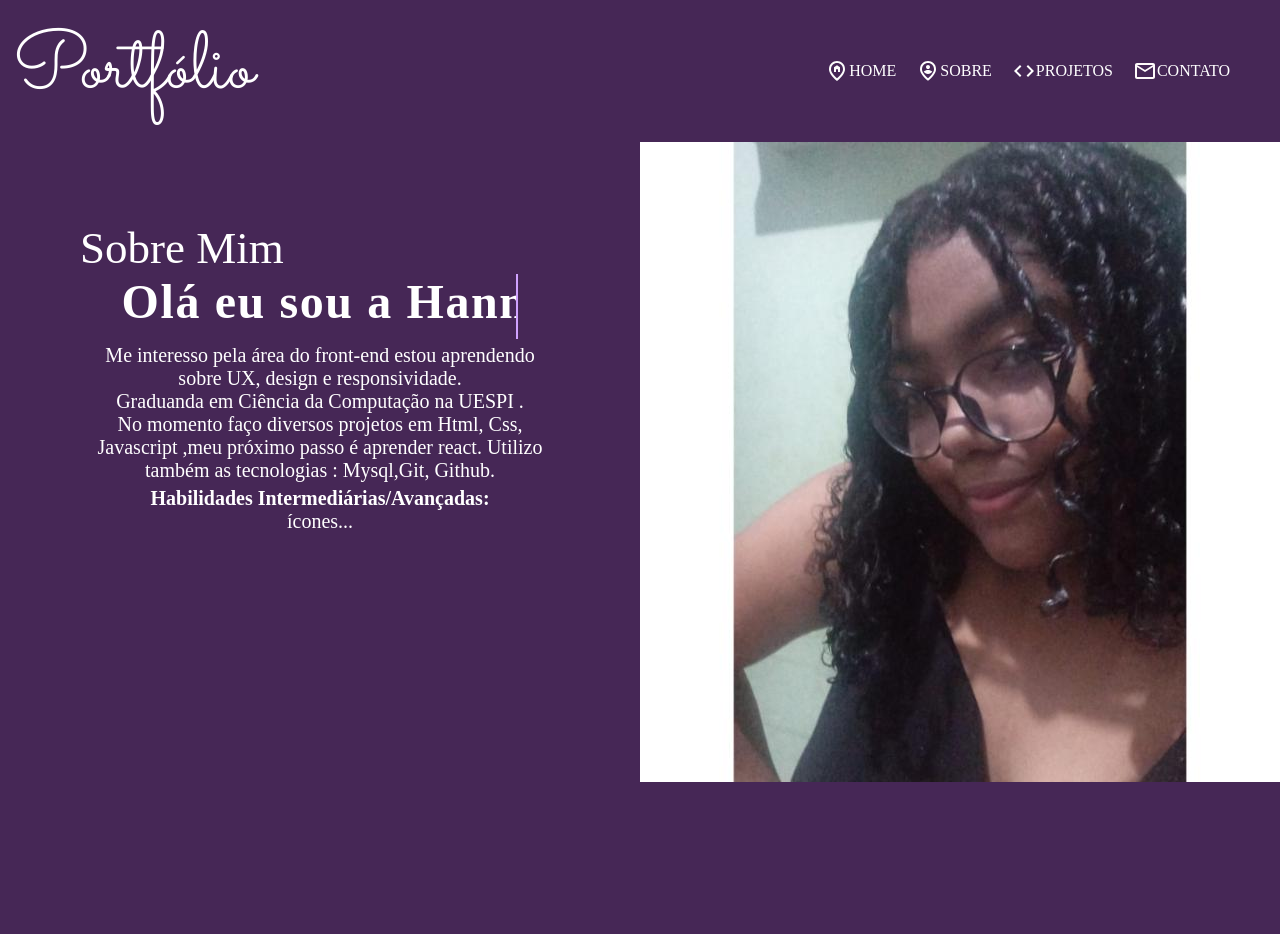
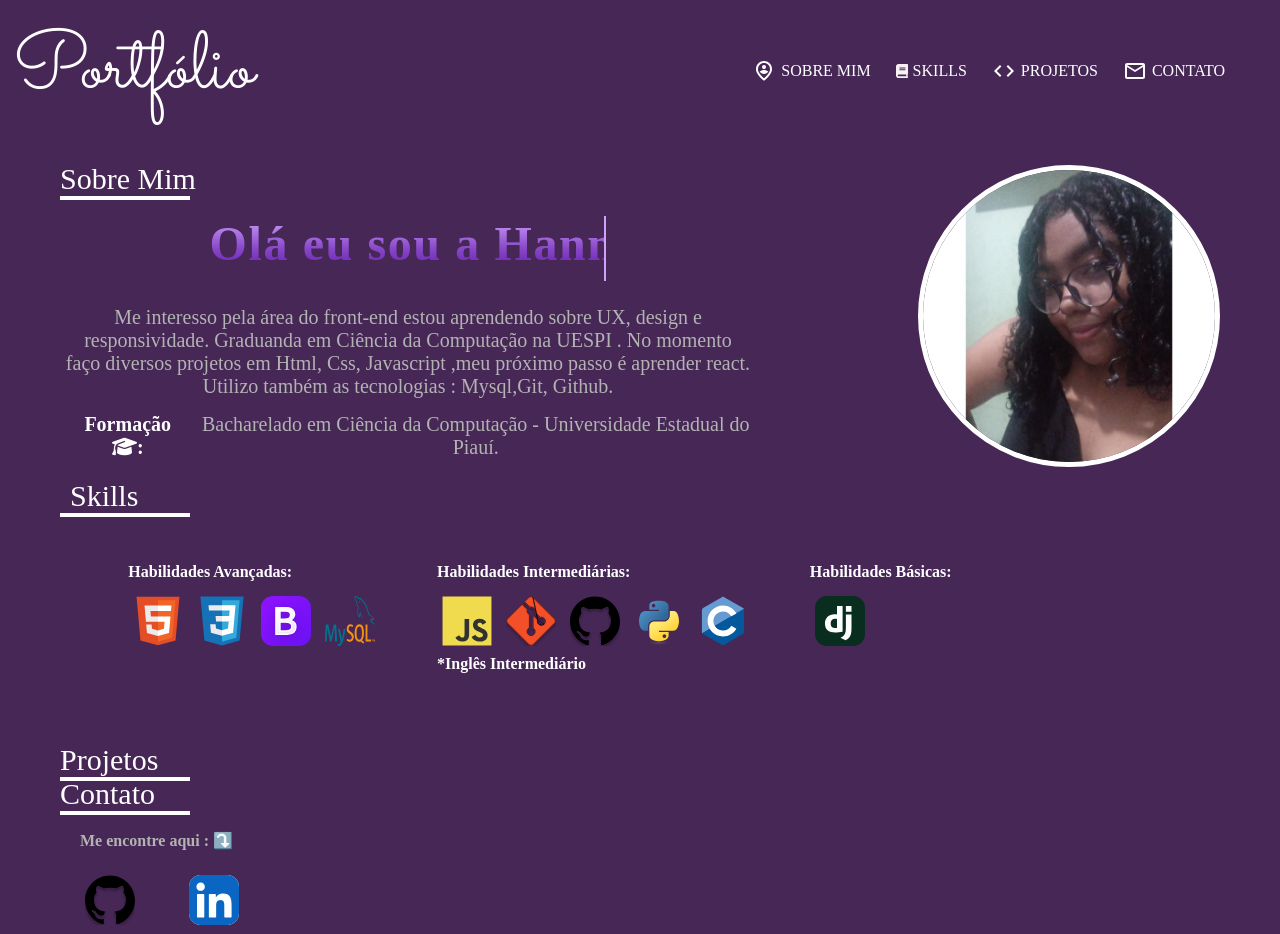
Before and after one commit to hannagabyy/portfolio, a plain HTML site: page index.html in a window 1280 px wide. Before the commit the page ends 800 px from the top, so only its background shows below. Drawn offline with Linux system fonts and the light colour scheme; a web font is replaced by a local one.

Commit message:
Adicionando habilidades,projetos,contatos

```diff
--- a/css/style.css
+++ b/css/style.css
@@ -3,9 +3,17 @@
     margin: 0;
     padding: 0;
     box-sizing: border-box;
+
+    color:#B3B3B3;
+    ;
+    font-family: "Radio Canada";
+}
+html{
+    scroll-behavior:smooth;
+}
+body{
     background: #462756;
-    color:#ffff;
-    font-family: "Radio Canada";
+    height: 100vh;
 }
 header{
     display: flex;
@@ -25,34 +33,71 @@ menu li{
     align-items: center;
     list-style: none;
 }
+li a{
+    padding: 5px;
+}
+menu li a{
+    text-decoration: none;
+    color: #FFFFFF;
+}
 header h1{
     font-family: "Sacramento" ;
     font-weight: 300;
     font-size: 80px;
     padding: 13px 13px;
+    color: #FFFFFF;
 }
 main{
+    margin: 20px 60px;
+}
+#main{
     display: flex;
 }
-main .sobre-mim{
-    padding: 80px;
+#main #sobre-mim,#skills{
+    width: 60rem;
+}
+#main #sobre-mim{
     font-size: 20px;
     text-align: center;
-    width: 70%;
+    position: relative;
 }
-.sobre-mim p{
+#sobre-mim p{
     padding: 5px;
 }
-main h2{
-    text-align: start;
+.titulos{
+    text-align: left;
     font-weight: lighter;
-    font-size: 45px;
+    font-size: 30px;
+    color: #FFFFFF;
 }
-.sobre-mim .texto-digitado{
-    margin: 0 auto;
+.sub-titulos{
+    font-size: 20px;
+    color: #FFFFFF;
+    padding: 10px;
+}
+#educacao{
+    display: flex;
+   align-items: center;
+    font-size: 20px;
+
+}
+span.linha::after,span .linha::before  {
+    position:absolute;
+    content: '';
+    width:130px;
+    height: 4px;
+    background-color: #FFFFFF;
+    left: 0;
+}
+#sobre-mim .texto-digitado{
+    background-image: linear-gradient(to bottom, #D0A2FF, #8848C8, #5509A1);
+    background-clip: text;
+    -webkit-background-clip: text;
+    -webkit-text-fill-color: transparent;
+    color: #FFFFFF;
+    margin: 20px auto;
     text-align: center;
     font-size: 3rem;
-    /* padding: 0.5rem; */
     font-weight: bold;
     letter-spacing: 0.1rem;
     text-align: center;
@@ -61,7 +106,49 @@ main h2{
     animation: blink 1s steps(25) infinite normal,typing steps(25) 5s  1s normal infinite both;
     white-space: nowrap;
 }
+#foto{
+    width: 40rem;
+    display: flex;
+    align-items: center;
+    justify-content: end;
+    position: relative;
+}
+#foto img{
+    width: 302px;
+    height: 302px;
+    border-radius: 200px;
+    border: 5px solid #FFFFFF;
+}
+#skills{
 
+    position: relative;
+    padding: 10px;
+}
+#habilidades{
+    padding: 20px;
+    display: flex;
+    justify-content: space-around;
+    gap: 40px;
+    margin: 30px;
+}
+#habilidades h4{
+    margin-bottom: 10px;
+    color: #FFFFFF;
+}
+.icones{
+    width: 50px;
+    height: 50px;
+    margin: 5px;
+}
+#projetos,#contato{
+    position: relative;
+}
+#contato h4{
+    padding: 20px;
+}
+#contato a{
+    margin: 20px;
+}
 
 @keyframes blink {
     from{
--- a/index.html
+++ b/index.html
@@ -5,6 +5,8 @@
     <meta http-equiv="X-UA-Compatible" content="IE=edge">
     <meta name="viewport" content="width=device-width, initial-scale=1.0">
     <link rel="stylesheet" href="./css/style.css">
+    <link rel="dev icon" href="./assets/favicon.png" type="image/x-icon" />
+    <script src="https://kit.fontawesome.com/50cab0d7de.js" crossorigin="anonymous"></script>
     <title>Hanna Santos - Portfólio</title>
 </head>
 <body>
@@ -13,33 +15,85 @@
 
         <nav>
             <menu>
-                <li><img src="./assets/home-icon.svg" alt="icone home">HOME</li>
-                <li><img src="./assets/sobre-icon.svg" alt="icone home">SOBRE</li>
-                <li><img src="./assets/projetos-icon.svg" alt="icone home">PROJETOS</li>
-                <li><img src="./assets/contato-icon.svg" alt="icone home">CONTATO</li>
+                <li><img src="./assets/sobre-icon.svg" alt="icone sobre mim"><a href="#sobre-mim">SOBRE MIM</a></li>
+                <li><img src="./assets/skills.svg" alt="icone skills"><a href="#skills">SKILLS</a></li>
+                <li><img src="./assets/projetos-icon.svg" alt="icone projetos"><a href="#projetos">PROJETOS</a></li>
+                <li><img src="./assets/contato-icon.svg" alt="icone contato"><a href="#">CONTATO</a></li>
             </menu>
         </nav>
     </header>
     <main>
-        <div class="sobre-mim">
-            <h2>Sobre Mim</h2>
+        <div id="main">
+            <div id="sobre-mim">
+                <div>
+                    <h2 class="titulos">Sobre Mim</h2>
+                    <span class="linha"></span>
                     <h3 class="texto-digitado">Olá eu sou a Hanna<span class="cursor">&nbsp;</span></p></h3>
-            <p>Me interesso pela área do front-end estou aprendendo sobre UX, design e responsividade.<br>
-                Graduanda em Ciência da Computação na UESPI .<br>
+                    <p>Me interesso pela área do front-end estou aprendendo sobre UX, design e responsividade.
+                        Graduanda em Ciência da Computação na UESPI .
                     No momento faço diversos projetos em Html, Css, Javascript ,meu próximo passo é aprender react. Utilizo também as tecnologias : Mysql,Git, Github.
                     </p>
-            <h4>Habilidades Intermediárias/Avançadas:</h4>
-            <span>ícones...</span>
                 </div>
-        <section>
-            <aside>
+                <span id="educacao">
+                    <h4 class="sub-titulos">Formação <i class="fa-solid fa-graduation-cap" style="color: #ffffff;"></i>:</h4>
+                    <span>Bacharelado em Ciência da Computação - Universidade Estadual do Piauí.</span>
+                </span>
+
+
+            </div>
+
+            <section id="foto">
                 <img src="./assets/perfil.jpg" alt="foto-hanna">
 
-            <div>
+                <div class="linha-navegacao">
 
                 </div>
-            </aside>
+
             </section>
+        </div>
+        <div id="skills">
+            <h2 class="titulos">Skills</h2>
+            <span class="linha"></span>
+            <div id="habilidades">
+                <div>
+                    <h4>Habilidades Avançadas:</h4>
+                    <img class="icones" src="./assets/html-icon.svg" alt="">
+                    <img class="icones" src="./assets/css-icon.svg" alt="">
+                    <img class="icones" src="./assets/bootstrap-icon.svg" alt="">
+                    <img class="icones" src="./assets/mysql-icon.svg" alt="">
+
+                </div>
+                <div>
+                    <h4>Habilidades Intermediárias:</h4>
+                    <img class="icones" src="./assets/js-icon.svg" alt="">
+                    <img class="icones" src="./assets/git-icon.svg" alt="">
+                    <img class="icones" src="./assets/git-hub-icon.svg" alt="">
+                    <img class="icones" src="./assets/python-icon.svg" alt="">
+                    <img class="icones" src="./assets/c-icon.svg" alt="">
+                    <h4> *Inglês Intermediário</h4>
+                </div>
+
+                <div>
+                    <h4>Habilidades Básicas:</h4>
+                    <img class="icones" src="./assets/django-icon.svg" alt="">
+                </div>
+            </div>
+        </div>
+
+        <div id="projetos">
+            <h2 class="titulos">Projetos</h2>
+            <span class="linha"></span>
+
+            </div>
+        </div>
+
+        <div id="contato">
+            <h2 class="titulos">Contato</h2>
+            <span class="linha"></span>
+            <h4>Me encontre aqui : ⤵️</h4>
+            <a href="https://github.com/hannagabyy" target="_blank"><img class="icones" src="./assets/git-hub-icon.svg" alt=""></a>
+            <a href="https://www.linkedin.com/in/hannagsantos/" target="_blank"><img class="icones" src="./assets/linkedin-icon.svg" alt=""></a>
+        </div>
     </main>
 </body>
 </html>
```
Also changed, not shown: assets/bootstrap-icon.svg (added), assets/c-icon.svg (added), assets/css-icon.svg (added), assets/django-icon.svg (added), assets/favicon.png (added), assets/git-hub-icon.svg (added), assets/git-icon.svg (added), assets/html-icon.svg (added), assets/js-icon.svg (added), assets/linkedin-icon.svg (added), assets/mysql-icon.svg (added), assets/python-icon.svg (added), assets/skills.svg (added). Lines whose indentation alone changed are shown as unchanged.
